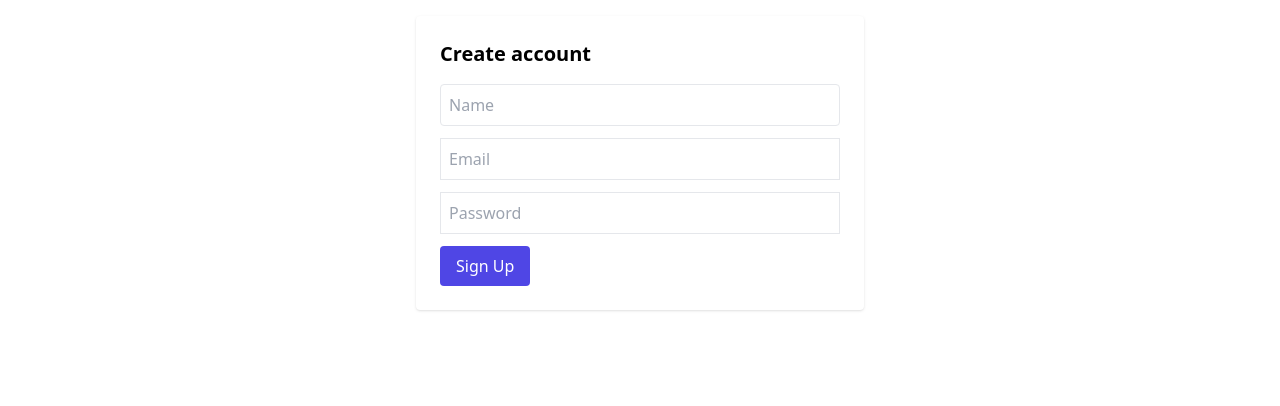
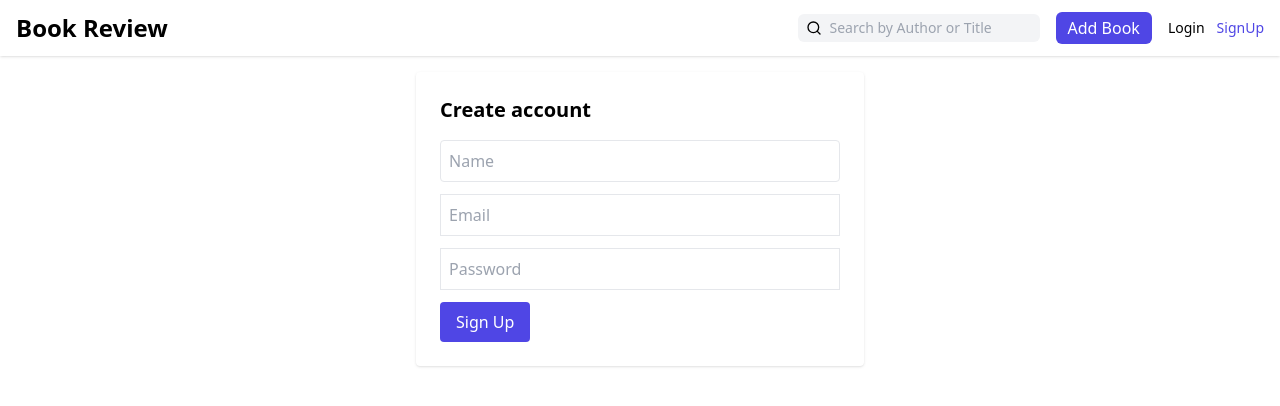
Before and after one commit to manoj07-coder/Book-Review-App, a React (Vite) app in the folder client/: page /signup in a window 1280 px wide. Shown: the top 406 px of the page. Built offline with nearby package versions, Linux system fonts and the light colour scheme; no server answers.

Commit message:
Nav bar UI along with protected route for add book

```diff
--- a/client/src/App.jsx
+++ b/client/src/App.jsx
@@ -2,14 +2,28 @@ import React from "react";
 import Signup from "./pages/Signup";
 import { Routes, Route } from "react-router-dom";
 import Login from "./pages/Login";
+import NavBar from "./components/NavBar";
+import AddBook from "./pages/AddBook";
+import ProtectedRoute from "./components/ProtectedRoute";
 
 const App = () => {
   return (
     <div>
-      <Routes>
-        <Route path="/signup" element={<Signup />} />
-        <Route path="/login" element={<Login />} />
-      </Routes>
+      <NavBar />
+      <main>
+        <Routes>
+          <Route path="/signup" element={<Signup />} />
+          <Route path="/login" element={<Login />} />
+          <Route
+            path="/add"
+            element={
+              <ProtectedRoute>
+                <AddBook />
+              </ProtectedRoute>
+            }
+          />
+        </Routes>
+      </main>
     </div>
   );
 };
--- /dev/null
+++ b/client/src/components/NavBar.jsx
@@ -0,0 +1,61 @@
+import React from "react";
+import { Link, useNavigate } from "react-router-dom";
+import { Search } from "lucide-react";
+import { useDispatch, useSelector } from "react-redux";
+import { logout } from "../features/auth/authSlice";
+
+const NavBar = () => {
+  const auth = useSelector((state) => state.auth);
+  const dispatch = useDispatch();
+  const navigate = useNavigate();
+
+  const handleLogout = () => {
+    dispatch(logout());
+    navigate("/");
+  };
+
+  return (
+    <header className="bg-white shadow">
+      <div className="container mx-auto py-3 px-4 flex items-center justify-between">
+        <Link to="/" className="text-2xl font-semibold">
+          Book Review
+        </Link>
+
+        <div className="flex items-center gap-4">
+          <div className="hidden sm:flex items-center bg-gray-100 rounded-md px-2 py-1 gap-2">
+            <Search size={16} />
+            <input
+              placeholder="Search by Author or Title"
+              className="bg-transparent outline-none text-sm"
+            />
+          </div>
+          <Link
+            to="/add"
+            className="hidden sm:inline-block bg-indigo-600 text-white px-3  py-1 rounded-md"
+          >
+            Add Book
+          </Link>
+          {auth.user ? (
+            <div className="flex items-center gap-3">
+              <span className="text-sm">Hi, {auth.user.name}</span>
+              <button className="text-sm text-red-500" onClick={handleLogout}>
+                Logout
+              </button>
+            </div>
+          ) : (
+            <div className="flex gap-3">
+              <Link to="/login" className="text-sm">
+                Login
+              </Link>
+              <Link to="/signup" className="text-sm text-indigo-600">
+                SignUp
+              </Link>
+            </div>
+          )}
+        </div>
+      </div>
+    </header>
+  );
+};
+
+export default NavBar;
--- /dev/null
+++ b/client/src/components/ProtectedRoute.jsx
@@ -0,0 +1,9 @@
+import React, { Children } from "react";
+import { useSelector } from "react-redux";
+import { Navigate } from "react-router-dom";
+
+export default function ProtectedRoute({ children }) {
+  const auth = useSelector((state) => state.auth);
+  if (!auth.token) return <Navigate to="/login" replace />;
+  return children;
+}
--- a/client/src/features/auth/authSlice.js
+++ b/client/src/features/auth/authSlice.js
@@ -1,5 +1,10 @@
 import { createAsyncThunk, createSlice } from "@reduxjs/toolkit";
 import api from "../../api/axios";
+
+const tokenFromStorage = localStorage.getItem("token") || null;
+const userFromStorage = localStorage.getItem("user")
+  ? JSON.parse(localStorage.getItem("user"))
+  : null;
 
 export const signup = createAsyncThunk(
   "auth/signup",
@@ -20,12 +25,19 @@ export const login = createAsyncThunk(
 const authSlice = createSlice({
   name: "auth",
   initialState: {
-    user: "",
-    token: "",
-    loading: "",
+    user: userFromStorage,
+    token: tokenFromStorage,
+    loading: false,
     error: null,
   },
-  reducers: {},
+  reducers: {
+    logout(state) {
+      (state.user = null),
+        (state.token = null),
+        localStorage.removeItem("token"),
+        localStorage.removeItem("user");
+    },
+  },
   extraReducers: (builder) => {
     builder
       .addCase(signup.pending, (state) => {
@@ -62,4 +74,6 @@ const authSlice = createSlice({
   },
 });
 
+export const { logout } = authSlice.actions;
+
 export default authSlice.reducer;
--- /dev/null
+++ b/client/src/pages/AddBook.jsx
@@ -0,0 +1,7 @@
+import React from "react";
+
+const AddBook = () => {
+  return <div>Add Book</div>;
+};
+
+export default AddBook;
```
